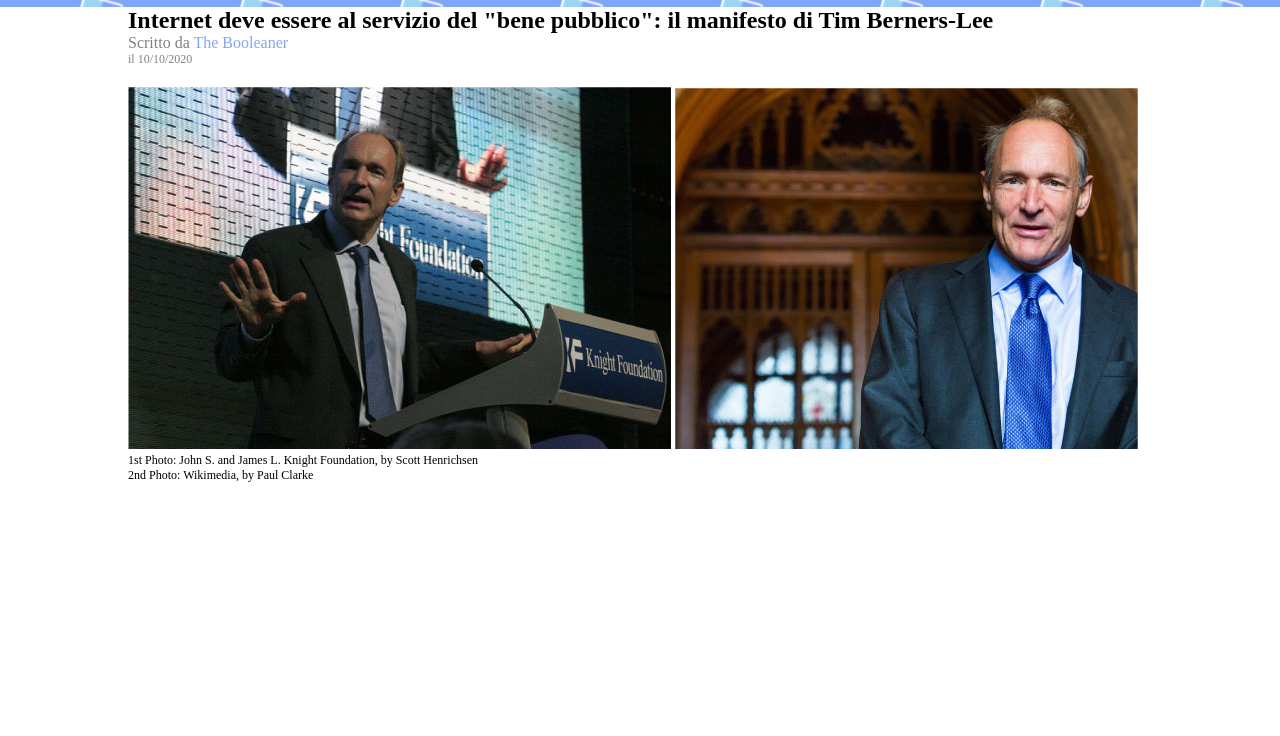
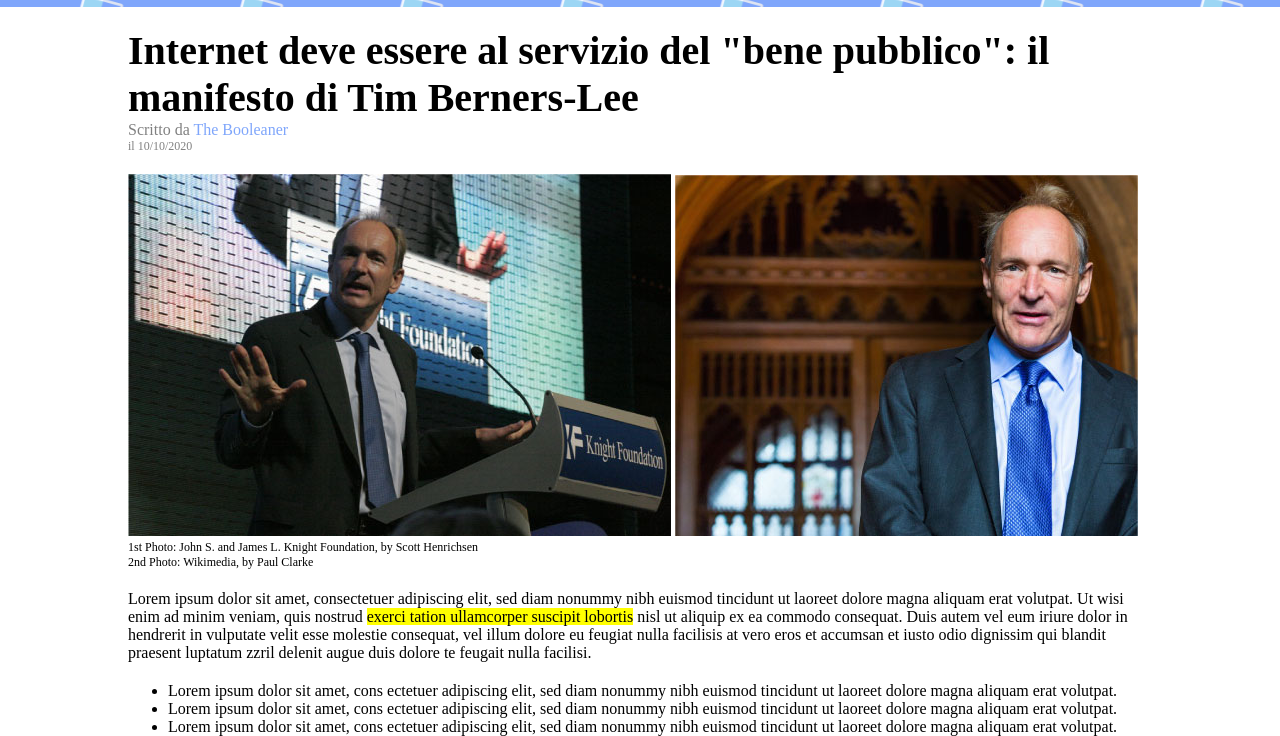
Before and after one commit to classe-47/html-css-booleaner, a plain HTML site: page index.html in a window 1280 px wide. Shown: the part 93-829 px from the top of the page. Before the commit the page ends 800 px from the top, so only its background shows below. Drawn offline with Linux system fonts and the light colour scheme.

Commit message:
sezione descrizione

```diff
--- a/css/style.css
+++ b/css/style.css
@@ -31,6 +31,7 @@ header {
 
 /* ***** main ***** */
 
+/* sezione titolo */
 .author {
     color:grey;
 }
@@ -51,3 +52,22 @@ header {
 .caption {
     font-size: 12px;
 }
+h1 {
+    font-size:40px;
+    margin-top: 20px;
+}
+
+/* sezione descrizione */
+#descrizione {
+    margin-top: 20px;
+    /* background-color: rgb(235, 232, 232); */
+}
+
+.evidenziato {
+    background-color: yellow;
+}
+
+.elenco {
+    margin-top: 20px;
+    margin-left: 40px;
+}
--- a/index.html
+++ b/index.html
@@ -54,6 +54,23 @@
         </section>
         <!-- /sezione titolo -->
 
+        <!-- sezione descrizione -->
+        <section id="descrizione">
+          <div class="container-md">
+            <p>
+                Lorem ipsum dolor sit amet, consectetuer adipiscing elit, sed diam nonummy nibh euismod tincidunt ut laoreet dolore magna aliquam erat volutpat. Ut wisi enim ad minim veniam, quis nostrud <span class="evidenziato">exerci tation ullamcorper suscipit lobortis</span>  nisl ut aliquip ex ea commodo consequat. Duis autem vel eum iriure dolor in hendrerit in vulputate velit esse molestie consequat, vel illum dolore eu feugiat nulla facilisis at vero eros et accumsan et iusto odio dignissim qui blandit praesent luptatum zzril delenit augue duis dolore te feugait nulla facilisi.
+            </p>
+            <ul class="elenco">
+                <li>Lorem ipsum dolor sit amet, cons ectetuer adipiscing elit, sed diam nonummy nibh euismod tincidunt ut laoreet dolore magna aliquam erat volutpat.</li>
+                <li>Lorem ipsum dolor sit amet, cons ectetuer adipiscing elit, sed diam nonummy nibh euismod tincidunt ut laoreet dolore magna aliquam erat volutpat.</li>
+                <li>Lorem ipsum dolor sit amet, cons ectetuer adipiscing elit, sed diam nonummy nibh euismod tincidunt ut laoreet dolore magna aliquam erat volutpat.</li>
+            </ul>
+          </div>
+        </section>
+        <!-- /sezione descrizione -->
+
+
+
     </main>
     <!-- /main -->
 
```
